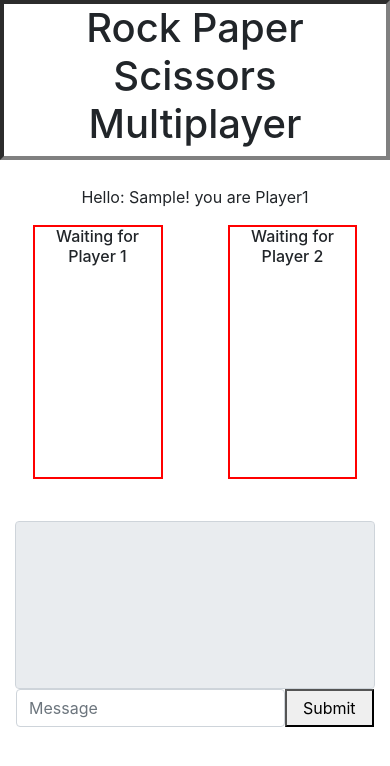
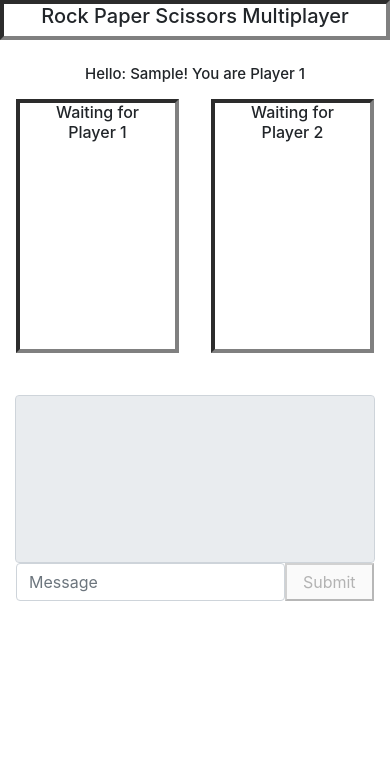
Before and after one commit to AstraySteve/RPS-Multiplayer, a plain HTML site: page index.html in a window 390 px wide. Both pictures are taken after typing "Sample" into the empty fields and a click on the input "Start". Drawn offline with nearby package versions, Linux system fonts and the light colour scheme; no server answers.

Commit message:
added responsive features, fixed layout

```diff
--- a/assets/css/style.css
+++ b/assets/css/style.css
@@ -4,10 +4,31 @@
     UofT SCS Coding Bootcamp
 */
 
+h5{
+    text-align: center;
+}
+
+/*Class*/
+.gameBox{
+    min-height: 30vh;
+    border: 4px inset gray;
+}
+
+.choiceZone{
+    width: 100%;
+    text-align: center;
+    margin-bottom: 1vh;
+}
+
+/*ID*/
 #titleBar{
     text-align: center;
     border: 4px inset gray;
     margin-bottom: 3vh;
+}
+
+#mainHeader{
+    font-size: 5vh;
 }
 
 #messageList{
@@ -20,13 +41,16 @@
     margin-bottom: 5vh;
 }
 
-.gameBox{
-    min-height: 30vh;
-    border: 2px solid red;
+/*Media Queries*/
+@media only screen and (max-width: 600px) {
+    #mainHeader{
+        font-size: 20px;
+    }
+    h5{
+        font-size: 15px;
+        text-align: center;
+    }
+    p{
+        font-size: 10px;
+    }
 }
-
-.choiceZone{
-    width: 100%;
-    text-align: center;
-    margin-bottom: 1vh;
-}
--- a/assets/javascript/app.js
+++ b/assets/javascript/app.js
@@ -6,7 +6,7 @@
 
 //Global Variables
 var messageList = $("#messageList");
-var playerName = "";
+var playerName = "Annon";
 var playerNode = null;
 var makePlayer1 = true;
 var playerChoice;
@@ -146,7 +146,7 @@ function assignPlayer(){
             isPlayer2 = true;
     }
 
-    var p = $("<p>").text("Hello: " + playerName + "! you are Player" + playerNode);
+    var p = $("<h5>").text("Hello: " + playerName + "! You are Player " + playerNode);
     $("#gameInfo").append(p);
     var playerDataRef = database.ref('/players').child(playerNode);
     playerDataRef.set({
@@ -268,6 +268,7 @@ $(function(){
         loseScore = 0;
         $("#gameInfo").empty();
         assignPlayer();
+        document.getElementById("submitMessage").disabled = false;
     });
 
     //Click event for RPS buttons and updates database of choice
--- a/index.html
+++ b/index.html
@@ -28,11 +28,13 @@
         <!--Game Info Area-->
         <section class="container-fluid">
             <div class="row justify-content-center">
-                <div id="gameInfo" class="col-auto">
+                <div id="gameInfo" class="col-auto col-md-4 mb-2">
                     <form>
                         <div class="form-group">
-                            <input type="text" placeholder="Name" id="playerName"/>
-                            <input type="submit" value="Start" id="addPlayer">
+                            <input type="text" placeholder="Name" id="playerName" class="form-control"/>
+                            <div class="row justify-content-center my-1">
+                                <input type="submit" value="Start" id="addPlayer" class="btn">
+                            </div>
                         </div>
                     </form>
                 </div>
@@ -42,13 +44,13 @@
             <!--GAME Area-->
             <div class="row justify-content-center" id="gameArea">
                 <!--TODO RPS INTERFACE HERE-->
-                <div class="gameBox col-4">
+                <div class="gameBox col-5 col-md-4">
                     <h6 id="p1Name">Waiting for Player 1</h6>
                     <p id="p1Score"></p>
                     <div id="p1Zone" class="choiceZone justify-content-center"></div>
                 </div>
-                <div class="col-2"></div>
-                <div class="gameBox col-4">
+                <div class="col-1 col-md-2"></div>
+                <div class="gameBox col-5 col-md-4">
                     <h6 id="p2Name">Waiting for Player 2</h6>
                     <p id="p2Score"></p>
                     <div id="p2Zone" class="choiceZone justify-content-center"></div>
@@ -62,7 +64,7 @@
                             <textarea readonly id="messageList" class="form-control"></textarea>
                             <div class="row px-3">
                                 <input type="text" placeholder="Message" id="message" class="form-control col-9 col-md-10" />
-                                <button type="submit" id="submitMessage" class="col-3 col-md-2">Submit</button>
+                                <button type="submit" id="submitMessage" class="col-3 col-md-2" disabled>Submit</button>
                             </div>
                         </div>
                     </form>
```
